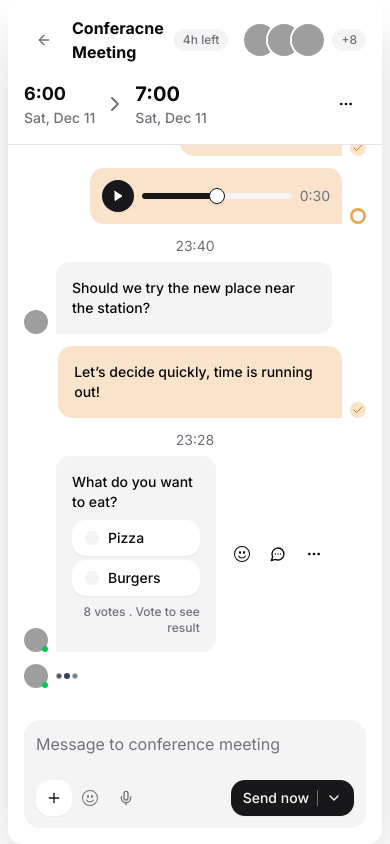
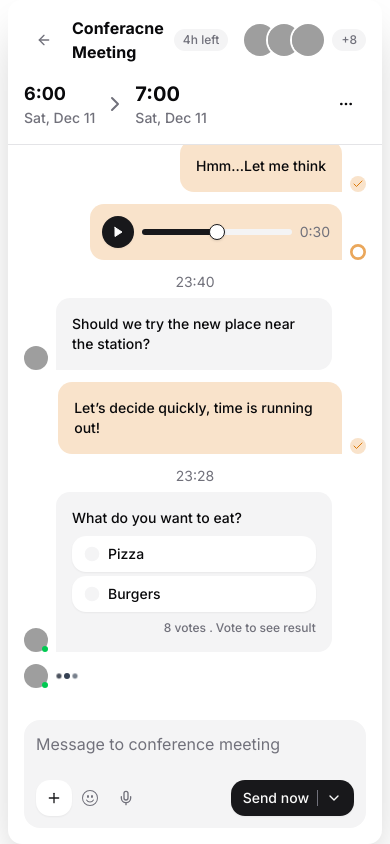
Before and after one commit to jsdev-robin/chat-layout, a React (Vite) app: page / in a window 390 px wide. Built offline with nearby package versions, Linux system fonts and the light colour scheme; grey boxes are pictures that could not be loaded.

Commit message:
Hide button group on small screens in ChatSenderMsg component for improved responsiveness

```diff
--- a/src/components/chat/ChatSenderMsg.tsx
+++ b/src/components/chat/ChatSenderMsg.tsx
@@ -84,7 +84,7 @@ const ChatSenderMsg: React.FC<ChatSenderMsgProps> = ({ data }) => {
             </div>
           </div>
         </div>
-        <div className="flex items-center">
+        <div className="items-center hidden lg:flex">
           <Button variant="ghost" size="sm">
             <EmojiSmileIcon />
           </Button>
```
